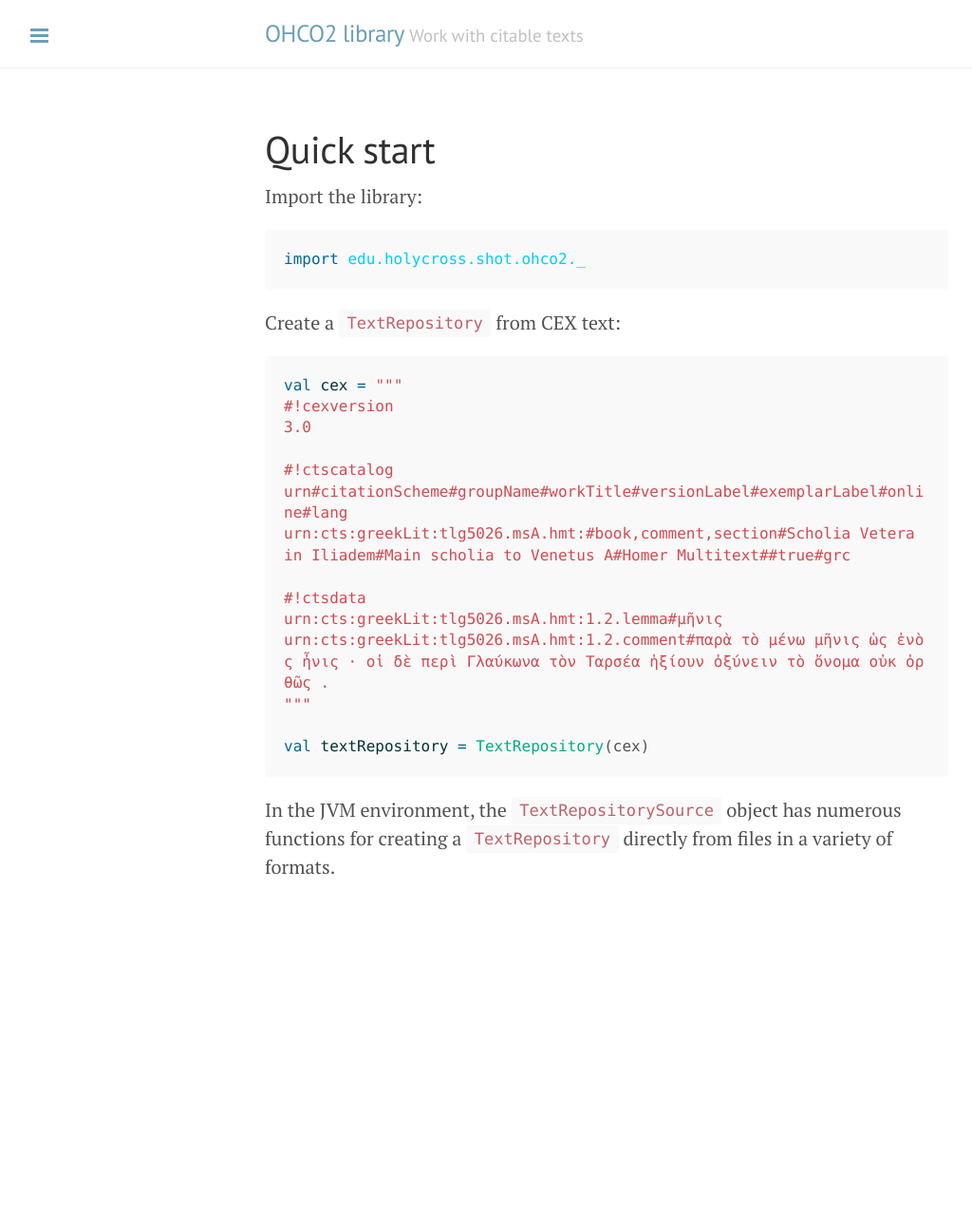
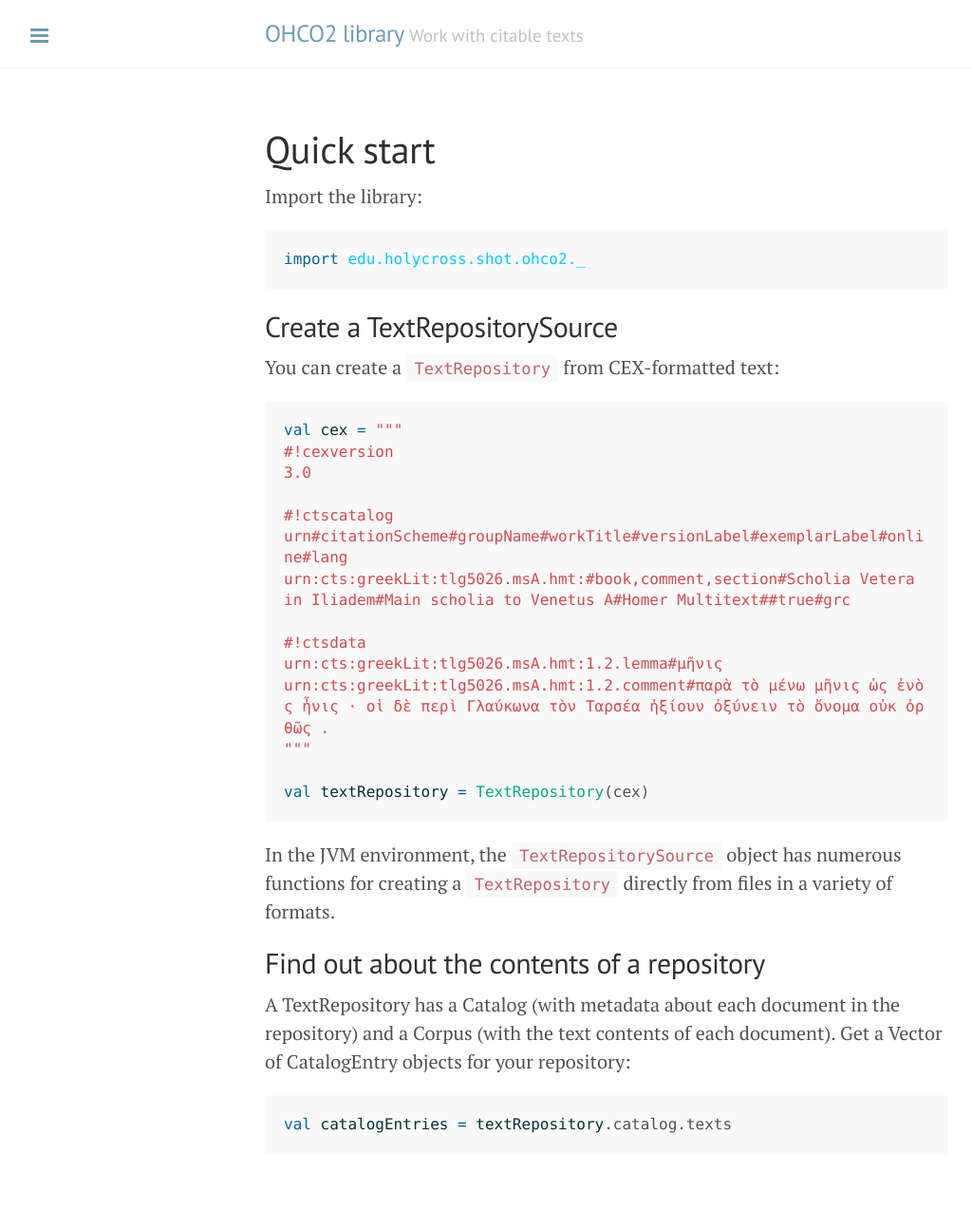
Before and after one commit to cite-architecture/ohco2, a Jekyll site: the page built from docs/quick/index.md, in a window 1280 px wide. Shown: the whole page at 95% size, without its empty margins (1-1025 px from the left). Built offline with Jekyll 4.4.1, drawn with Linux system fonts in a browser that asks for light colours; before the commit the page ends 1008 px from its top, so only the background shows below that.

Commit message:
Add quick start on getting cat. entries

````diff
--- a/docs/quick/index.md
+++ b/docs/quick/index.md
@@ -2,6 +2,7 @@
 layout: page
 title:  Quick start
 ---
+
 
 Import the library:
 
@@ -11,7 +12,9 @@ import edu.holycross.shot.ohco2._
 ```
 
 
-Create a `TextRepository` from CEX text:
+## Create a TextRepositorySource
+
+You can create a `TextRepository` from CEX-formatted text:
 
 
 ```scala
@@ -32,3 +35,11 @@ val textRepository = TextRepository(cex)
 ```
 
 In the JVM environment, the `TextRepositorySource` object has numerous functions for creating a `TextRepository` directly from files in a variety of formats.
+
+## Find out about the contents of a repository
+
+A TextRepository has a Catalog (with metadata about each document in the repository) and a Corpus (with the text contents of each document).  Get a Vector of CatalogEntry objects for your repository:
+
+```scala
+val catalogEntries = textRepository.catalog.texts
+```
````
Also changed, not shown: shared/src/main/tut/quick/index.md (+12 -1 lines).
